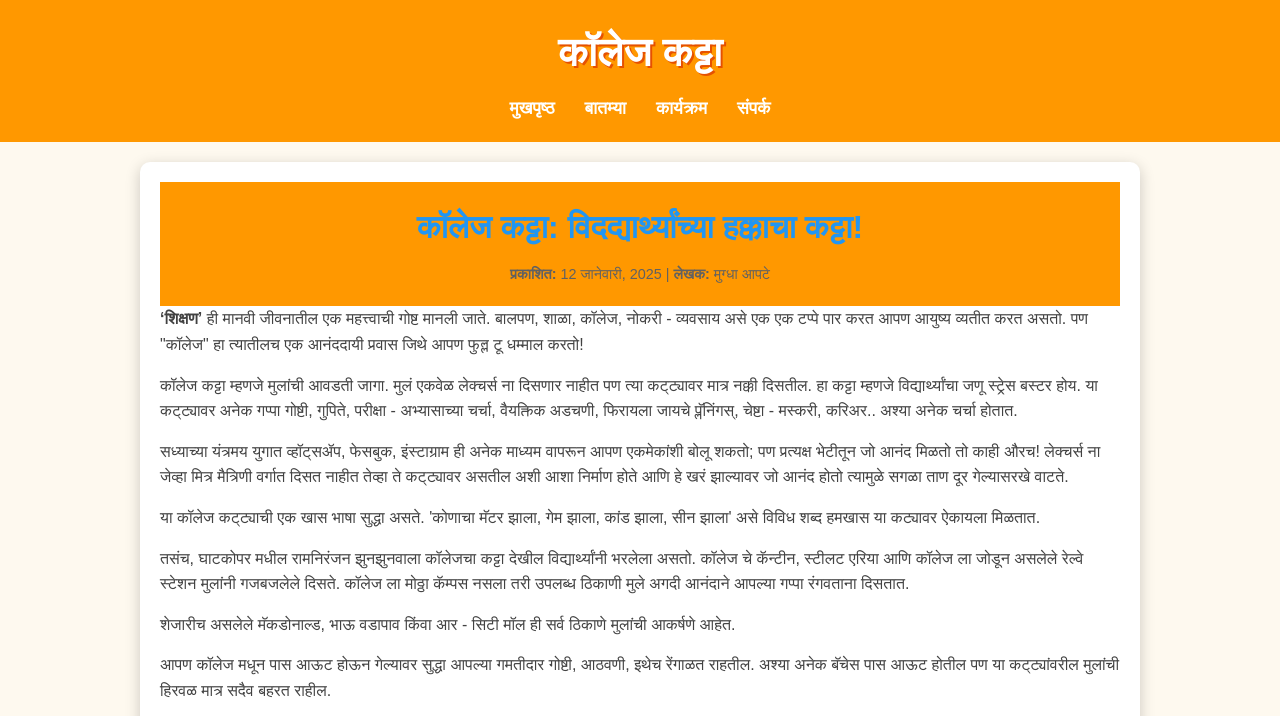
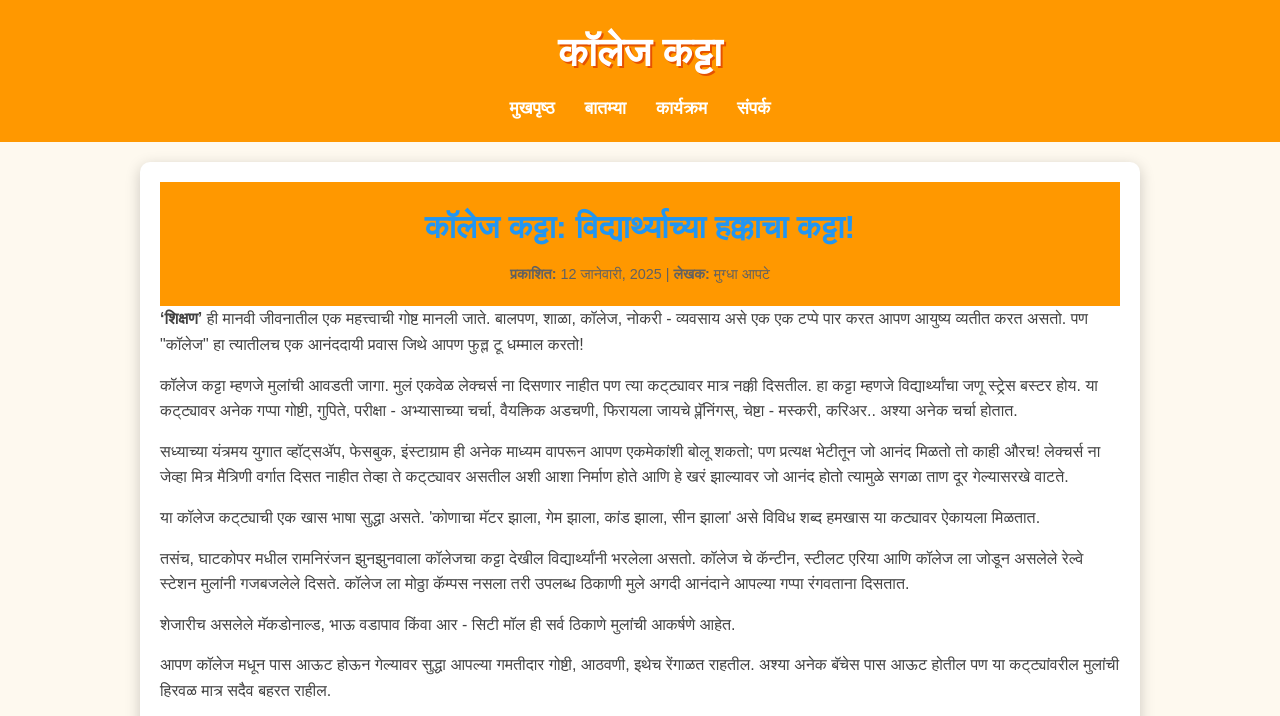
Before and after one commit to Rushi0207/CollegeKatta, a plain HTML site: page index.html in a window 1280 px wide. Shown: the top 716 px of the page. Drawn offline with Linux system fonts and the light colour scheme.

Commit message:
error correction

```diff
--- a/index.html
+++ b/index.html
@@ -189,7 +189,7 @@
     <main>
         <article class="news-article">
             <header>
-                <h2>कॉलेज कट्टा: विदद्यार्थ्यांच्या हक्काचा कट्टा!</h2>
+                <h2>कॉलेज कट्टा: विद्यार्थ्याच्या हक्काचा कट्टा!</h2>
                 <p><strong>प्रकाशित:</strong> 12 जानेवारी, 2025 | <strong>लेखक:</strong> मुग्धा आपटे</p>
             </header>
             <section>
```
